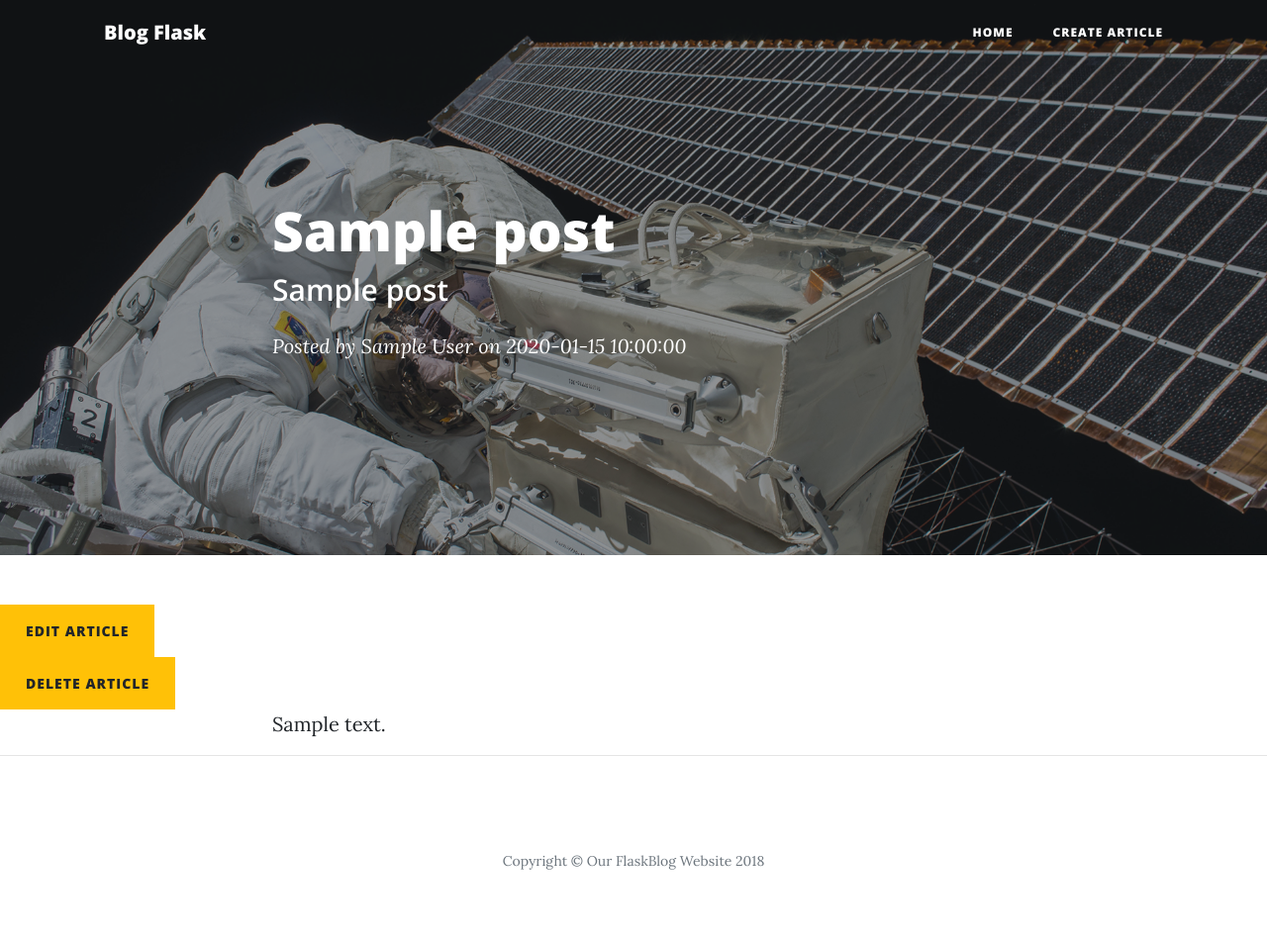
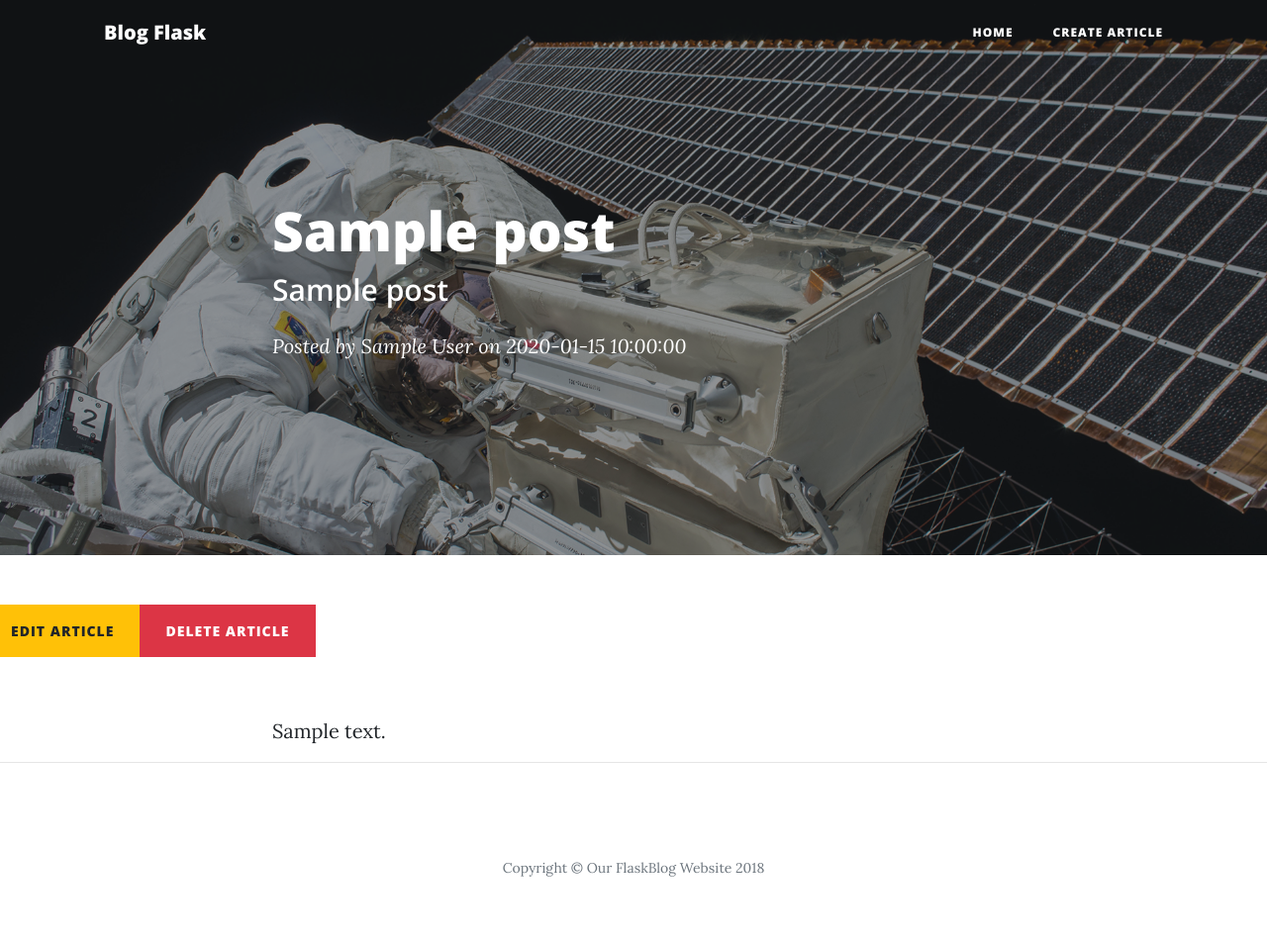
Before and after one commit to mnjd/Blog-flask-project-heroku, a Flask app: template templates/detailarticles.html in a window 1280 px wide. Shown: the whole page at 99% size. Before the commit the page ends 879 px from the top, so only its background shows below. Run offline with Flask 2, Linux system fonts and the light colour scheme; the template is opened without the code that fills it: most values are stand-ins (such as "Sample title", 1, 10 or a date in 2020); data that the repository does not hold is empty; some libraries are stand-ins or nearby versions.

Commit message:
change in button position for edit and delete

```diff
--- a/templates/detailarticles.html
+++ b/templates/detailarticles.html
@@ -18,18 +18,16 @@
       </div>
     </header>
 
-    <div class=edit-article>
+    <div class="row">
       <form method="get" action="{{ url_for('edit_post', id=post.id) }}">
         <button class= "btn btn-warning" type="submit">Edit Article</button>
       </form>
-    </div>
-
-    <div class=delete-article>
       <form method="post" action="{{ url_for('delete_post', id=post.id) }}">
-        <button class= "btn btn-warning" type="submit">Delete Article</button>
+        <button class= "btn btn-danger" type="submit">Delete Article</button>
       </form>
     </div>
 
+<br><br>
     <!-- Post Content -->
     <article>
       <div class="container">
```
